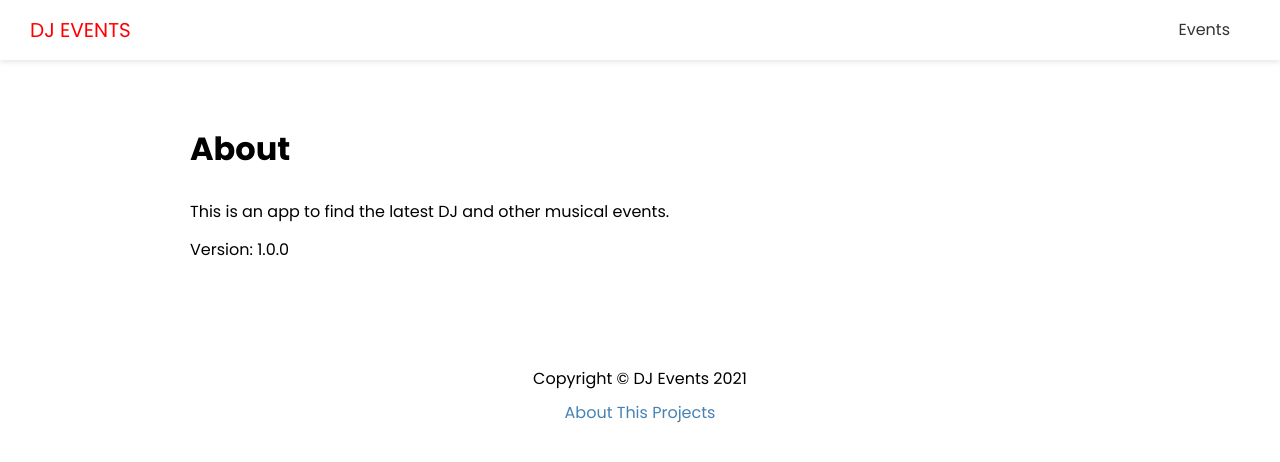
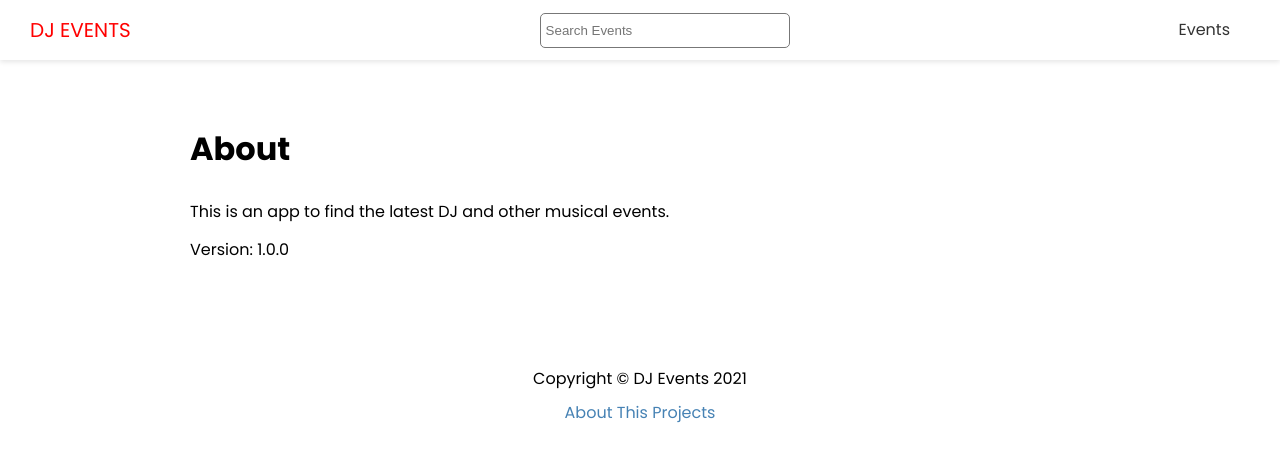
Before and after one commit to ZattWine/djevents-app-next, a Next.js app: page /about in a window 1280 px wide. Shown: the top 462 px of the page. Built offline with nearby package versions, Linux system fonts and the light colour scheme.

Commit message:
add search component

```diff
--- a/components/Header.js
+++ b/components/Header.js
@@ -1,4 +1,5 @@
 import Link from 'next/link'
+import Search from './Search'
 import styles from '@/styles/Header.module.css'
 
 export default function Header() {
@@ -9,6 +10,8 @@
           <a>DJ Events</a>
         </Link>
       </div>
+
+      <Search />
 
       <nav>
         <ul>
--- /dev/null
+++ b/components/Search.js
@@ -0,0 +1,29 @@
+import { useState } from 'react'
+import { useRouter } from 'next/router'
+import styles from '@/styles/Search.module.css'
+
+export default function Search() {
+  const [term, setTerm] = useState('')
+
+  const router = useRouter()
+
+  const submitHandler = (e) => {
+    e.preventDefault()
+
+    router.push(`/events/search?term=${term}`)
+    setTerm('')
+  }
+
+  return (
+    <div className={styles.search}>
+      <form onSubmit={submitHandler}>
+        <input
+          type='text'
+          value={term}
+          onChange={(e) => setTerm(e.target.value)}
+          placeholder='Search Events'
+        />
+      </form>
+    </div>
+  )
+}
--- /dev/null
+++ b/styles/Search.module.css
@@ -0,0 +1,7 @@
+.search input {
+  width: 250px;
+  height: 35px;
+  padding: 5px;
+  border: 1px solid #777;
+  border-radius: 5px;
+}
```
